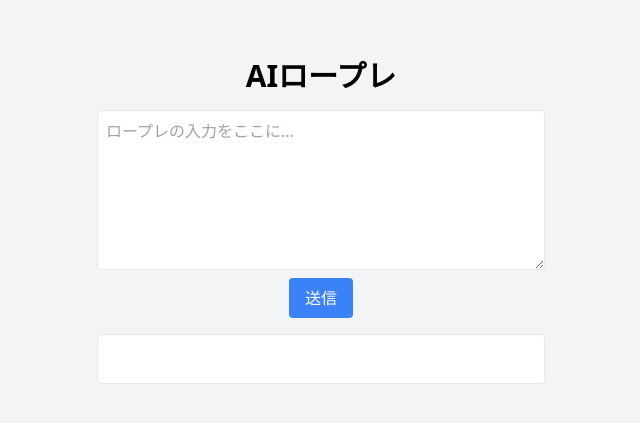
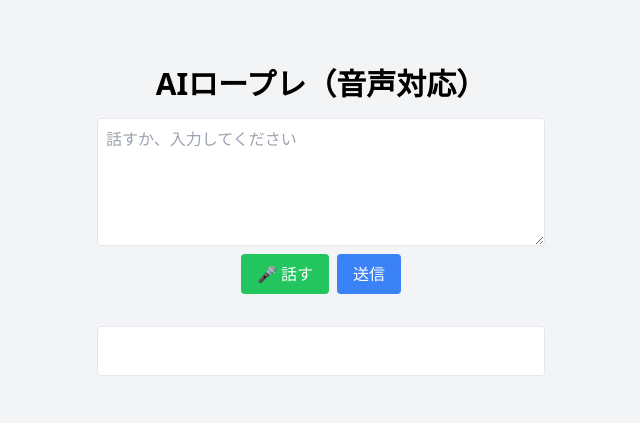
Before and after one commit to aioikid/ai-roleplay, a Next.js app: page / in a window 1280 px wide. Shown: the part 179-602 px from the top of the page, without its empty margins (319-959 px from the left). Built offline with nearby package versions, Linux system fonts and the light colour scheme.

Commit message:
Updated index.tsx

```diff
--- a/pages/index.tsx
+++ b/pages/index.tsx
@@ -1,4 +1,3 @@
-// pages/index.tsx
 'use client'
 
 import { useState } from 'react'
@@ -6,32 +5,80 @@ import { useState } from 'react'
 export default function Home() {
   const [input, setInput] = useState('')
   const [reply, setReply] = useState('')
+  const [listening, setListening] = useState(false)
 
   const handleSubmit = async () => {
     const res = await fetch('/api/ai', {
       method: 'POST',
       headers: { 'Content-Type': 'application/json' },
-      body: JSON.stringify({ input }), // 🔧 修正：prompt → input に変更
+      body: JSON.stringify({ prompt: input }),
     })
     const data = await res.json()
-    setReply(data.result || '返信なし') // 🔧 修正：data.reply → data.result に変更
+    const answer = data.result || '返信なし'
+    setReply(answer)
+
+    // 音声出力
+    const utterance = new SpeechSynthesisUtterance(answer)
+    utterance.lang = 'ja-JP'
+    speechSynthesis.speak(utterance)
+  }
+
+  const startListening = () => {
+    if (!('webkitSpeechRecognition' in window)) {
+      alert('音声認識はこのブラウザでサポートされていません。')
+      return
+    }
+
+    const recognition = new (window as any).webkitSpeechRecognition()
+    recognition.lang = 'ja-JP'
+    recognition.interimResults = false
+    recognition.continuous = false
+
+    recognition.onstart = () => {
+      setListening(true)
+    }
+
+    recognition.onresult = (event: SpeechRecognitionEvent) => {
+      const transcript = event.results[0][0].transcript
+      setInput(transcript)
+      setListening(false)
+    }
+
+    recognition.onerror = (event: any) => {
+      console.error('認識エラー', event.error)
+      setListening(false)
+    }
+
+    recognition.onend = () => {
+      setListening(false)
+    }
+
+    recognition.start()
   }
 
   return (
     <main className="min-h-screen flex flex-col items-center justify-center bg-gray-100 p-4">
-      <h1 className="text-3xl font-bold mb-4">AIロープレ</h1>
+      <h1 className="text-3xl font-bold mb-4">AIロープレ（音声対応）</h1>
       <textarea
         value={input}
         onChange={(e) => setInput(e.target.value)}
-        className="w-full max-w-md h-40 p-2 border rounded mb-2"
-        placeholder="ロープレの入力をここに..."
+        className="w-full max-w-md h-32 p-2 border rounded mb-2"
+        placeholder="話すか、入力してください"
       />
+      <div className="flex space-x-2 mb-4">
+        <button
+          onClick={startListening}
+          className={`px-4 py-2 rounded text-white ${listening ? 'bg-red-500' : 'bg-green-500'} hover:opacity-80`}
+        >
+          {listening ? '録音中...' : '🎤 話す'}
+        </button>
         <button
           onClick={handleSubmit}
           className="bg-blue-500 text-white px-4 py-2 rounded hover:bg-blue-600"
         >
           送信
         </button>
+      </div>
       <div className="mt-4 p-2 bg-white border rounded max-w-md w-full min-h-[50px]">
         {reply}
       </div>
```
Lines whose indentation alone changed are shown as unchanged.
